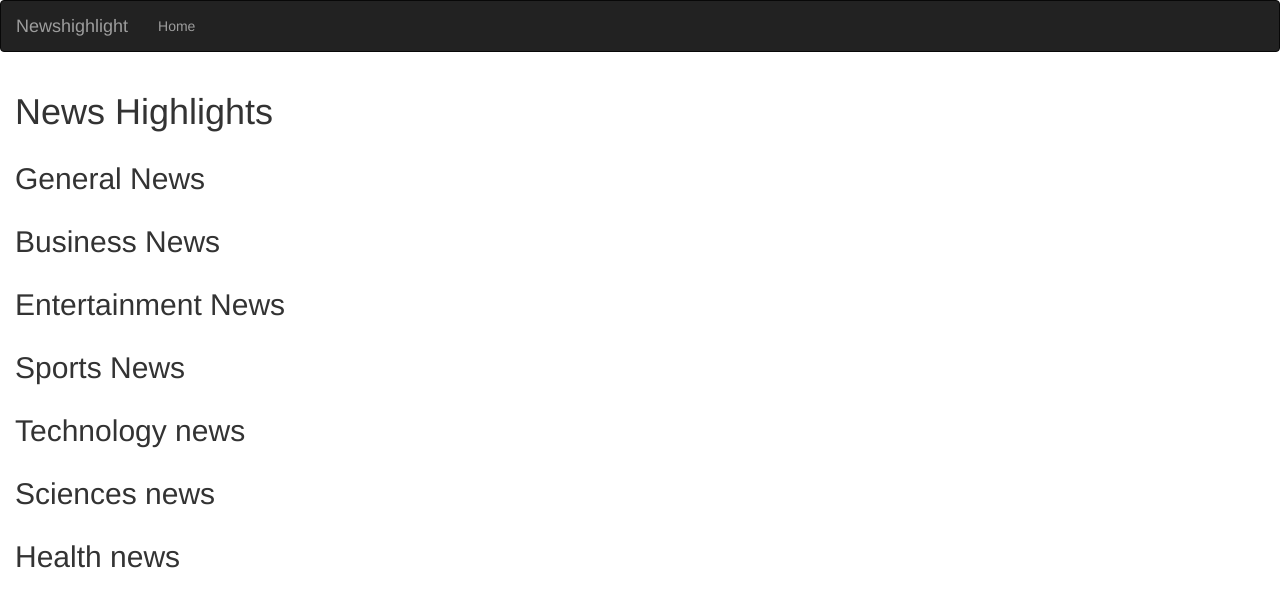
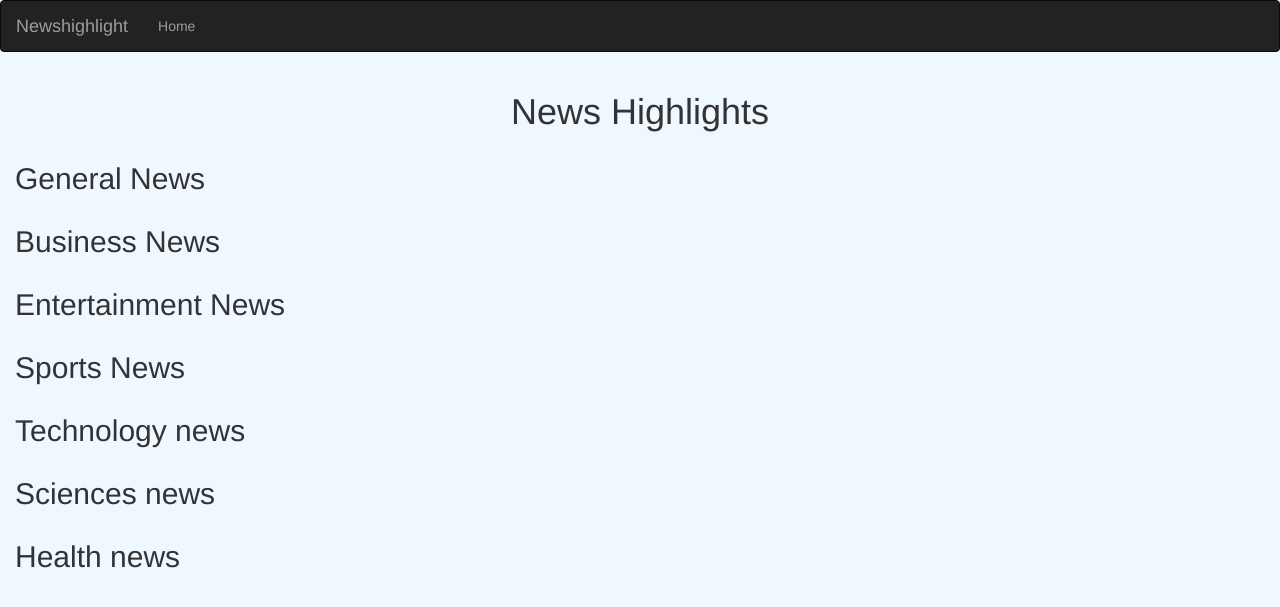
Before and after one commit to UMULISA12/newsHighlight, a Flask app: template app/templates/index.html in a window 1280 px wide. Shown: the top 607 px of the page. Run offline with Flask 2, Linux system fonts and the light colour scheme; the template is opened without the code that fills it, so the values that code supplies are empty; parts of the project's set-up code (start-up, migrations or seed data) failed here and were passed over; some libraries are stand-ins or nearby versions.

Commit message:
adding sources_test.py

```diff
--- a/app/static/CSS/index.css
+++ b/app/static/CSS/index.css
@@ -0,0 +1,7 @@
+body{
+    background-color: aliceblue;
+}
+
+h1{
+    text-align: center;
+}
--- a/app/templates/index.html
+++ b/app/templates/index.html
@@ -10,11 +10,10 @@
         {% else %}
         <title> Welcome to the Breaking news updates </title>
         {% endif %}
-           <!-- Styles block -->
-
+ <!-- Styles block -->
 {% block styles%}
 {{ super() }}
-<link rel="stylesheet" href="{{url_for('static',filename='css/index.css')}}">
+<link rel="stylesheet" href="{{url_for('static',filename='CSS/index.css')}}">
 {% endblock %}
 <!-- Content block -->
 </head>
--- a/app/views.py
+++ b/app/views.py
@@ -20,7 +20,7 @@ def index():
     entertainment_sources = get_sources('entertainment')
     health_sources = get_sources('health')
 
-    title = 'Home-Welcome to news highlight'
+    title = 'Home-Welcome to the Breaking news updates'
     return render_template('index.html', title = title,general = general_sources, business= business_sources,sports=sports_sources,technology=technology_sources,science=sciences_sources,entertainment=entertainment_sources,health=health_sources)
 
 
```
